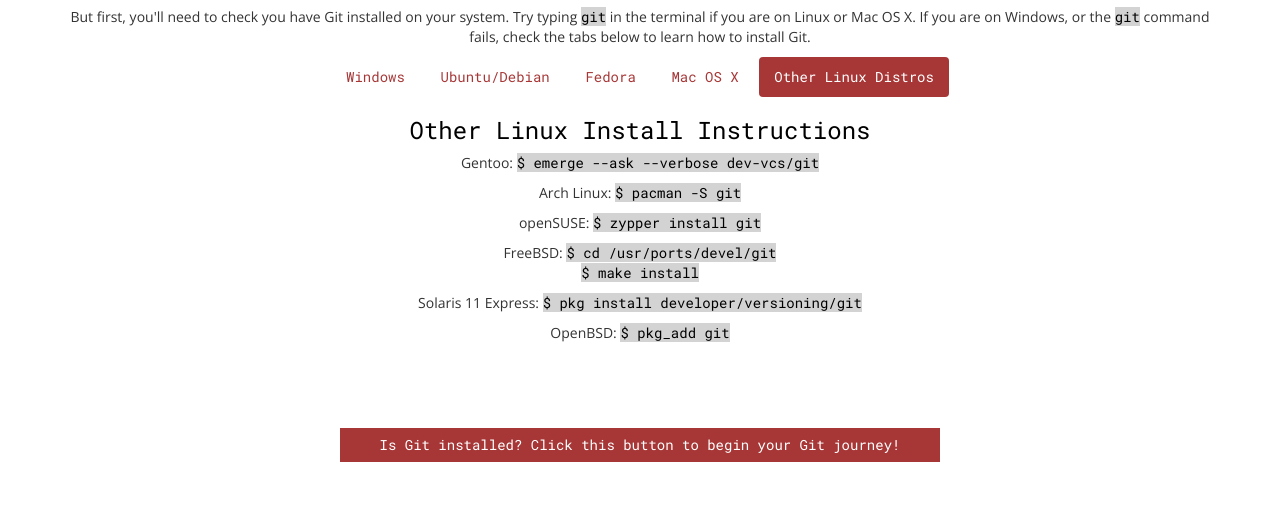
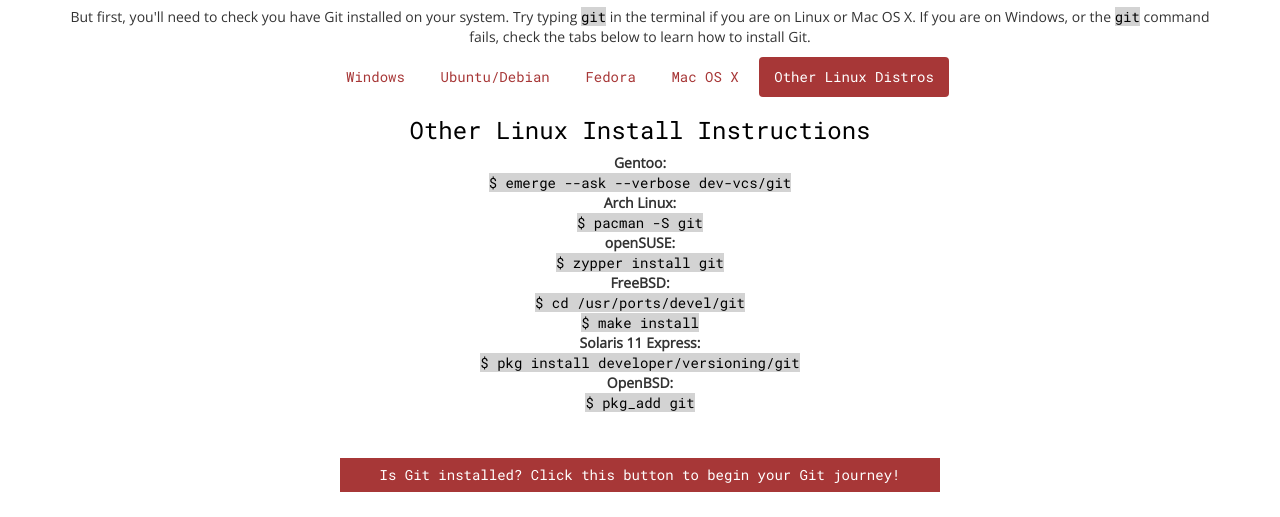
Before and after one commit to Abuissink/fossasia-git-site, a plain HTML site: page index.html in a window 1280 px wide. Both pictures are taken after a click on the link "Other Linux Distros". Shown: the part 283-800 px from the top of the page. Drawn offline with nearby package versions, Linux system fonts and the light colour scheme.

Commit message:
Fixed changes round two

```diff
--- a/css/scrolling-nav.css
+++ b/css/scrolling-nav.css
@@ -3,6 +3,11 @@
  * Code licensed under the Apache License v2.0.
  * For details, see http://www.apache.org/licenses/LICENSE-2.0.
  */
+.code-block {
+    text-align: left;
+    font-family: "Roboto Mono", monospace;
+    background-color: lightgray;
+}
 
 .pills a {
     border-radius: 0px;
@@ -17,7 +22,7 @@
 }
 
 .tab-content{
-    padding-bottom: 75px;
+    padding-bottom: 25px;
 }
 html {
     width: 100%;
--- a/index.html
+++ b/index.html
@@ -204,25 +204,23 @@
 
                          <div class="tab-pane fade" id="other">
                             <h3 class="code-title">Other Linux Install Instructions</h3>
-                            <p>
-                                Gentoo:
-                                <span class="code">$ emerge --ask --verbose dev-vcs/git</span> </p>
-                             <p>
-                                 Arch Linux:
-                                 <span class="code">$ pacman -S git</span> </p>
-                             <p>
-                                 openSUSE:
-                                 <span class="code">$ zypper install git</span> </p>
-                             <p>
-                                 FreeBSD:
-                                 <span class="code">$ cd /usr/ports/devel/git</span><br>
-                                 <span class="code">$ make install</span></p>
-                             <p>
-                                 Solaris 11 Express:
-                                 <span class="code">$ pkg install developer/versioning/git</span></p>
-                             <p>
-                                 OpenBSD:
-                                 <span class="code">$ pkg_add git</span></p>
+                            <dl>
+                               <dt> Gentoo:</dt>
+                                <dd><span class="code">$ emerge --ask --verbose dev-vcs/git</span></dd>
+                             <dt>Arch Linux:</dt>
+                             <dd><span class="code">$ pacman -S git</span></dd>
+                             <dt>openSUSE:</dt>
+                            <dd><span class="code">$ zypper install git</span></dd>
+                            <dt>FreeBSD:</dt>
+                            <dd><span class="code">$ cd /usr/ports/devel/git</span><br>
+                                 <span class="code">$ make install</span></dd>
+                             <dt>
+                                 Solaris 11 Express: </dt>
+                             <dd>    <span class="code">$ pkg install developer/versioning/git</span></dd>
+                             <dt>
+                                 OpenBSD: </dt>
+                               <dd>  <span class="code">$ pkg_add git</span></dd>
+                             </dl>
                     </div>
                     </div>
                     <a class="btn btn-default page-scroll" href="#basic">Is Git
@@ -706,12 +704,12 @@
                         conflicts and then commit the result.</span>. Open the
                         file(s) the console gave you, and you'll see something
                         like:<br>
-                        <span class="code">&lt;&lt;&lt;&lt;&lt;&lt;&lt;
+                       <div class="code-block" align="left">&lt;&lt;&lt;&lt;&lt;&lt;&lt;
                         HEAD<br>
                         master version of line<br>
                         =======<br>
                         otherbranch version of line<br>
-                        &gt;&gt;&gt;&gt;&gt;&gt;&gt; otherbranch</span><br>
+                        &gt;&gt;&gt;&gt;&gt;&gt;&gt; otherbranch</div> <br>
                         Delete <em>everything</em> except the version you want
                         to keep. Make sure you remove all the Git markings, or
                         Git will still think the merge conflict is present. To
```
